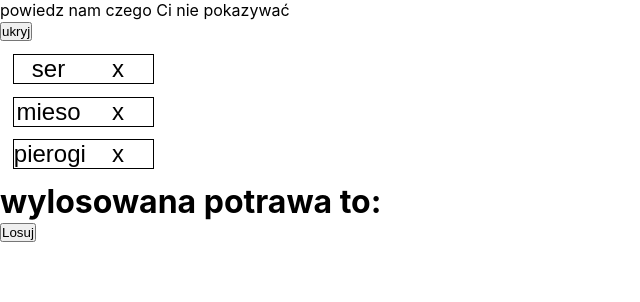
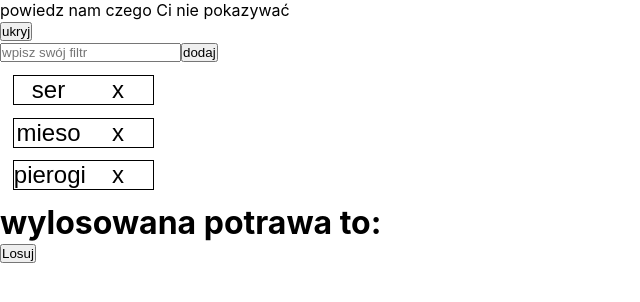
Before and after one commit to atrykp/what-s-for-dinner-react-app, a React (Create React App) app: page / in a window 1280 px wide. Both pictures are taken after a click on the button "rozwiń". Shown: the top 302 px of the page, without its empty margins (0-640 px from the left). Built offline with nearby package versions, Linux system fonts and the light colour scheme.

Commit message:
add new form with input to add filters in FilterArr.js

```diff
--- a/src/pages/App.js
+++ b/src/pages/App.js
@@ -26,19 +26,22 @@ let mainArr = [
 ];
 function App() {
   const [allDishes, setAllDishes] = useState(mainArr);
-  const [userDishes, setUserDishes] = useState("");
+  const [userDishes, setUserDishes] = useState(null);
   const [filterSection, setFilterSection] = useState(false);
   console.log(userDishes);
 
   const showFilterArr = () => {
     setFilterSection((prevValue) => !prevValue);
   };
+  const updateUserDishes = (arr) => {
+    setUserDishes(arr);
+  };
 
   const fileterSection = filterSection && (
     <FilterArr
       userDishes={userDishes}
       allDishes={allDishes}
-      setUserDishes={setUserDishes}
+      updateUserDishes={updateUserDishes}
     />
   );
   return (
--- a/src/pages/FileterArr.js
+++ b/src/pages/FileterArr.js
@@ -1,7 +1,8 @@
 import React, { useState } from "react";
 import Filter from "../components/Filter";
 
-const FileterArr = ({ userDishes, allDishes, setUserDishes }) => {
+const FileterArr = ({ userDishes, allDishes, updateUserDishes }) => {
+  const [filterName, setFilterName] = useState("");
   const [filter, setFileter] = useState([
     { name: "ser", active: false, id: 1 },
     { name: "mieso", active: false, id: 2 },
@@ -19,12 +20,13 @@ const FileterArr = ({ userDishes, allDishes, setUserDishes }) => {
         checked ? element.skladniki !== value : element
       );
       setCustomedArr(newArr);
+      updateUserDishes(newArr);
     } else {
       let arr = [...allDishes];
       let dish = arr.filter((element) => element.skladniki === value);
       setCustomedArr([...dish, ...customedArr]);
+      updateUserDishes([...dish, ...customedArr]);
     }
-    setUserDishes(customedArr);
   };
   const changeFilterActivity = (id) => {
     let filters = [...filter];
@@ -33,6 +35,20 @@ const FileterArr = ({ userDishes, allDishes, setUserDishes }) => {
     handleChange(filters[elementId]);
     setFileter(filters);
   };
+  const addNewFilter = (e) => {
+    e.preventDefault();
+    const newFilter = {
+      name: filterName,
+      active: true,
+      id: Math.floor(Math.random() * 123),
+    };
+    setFileter([newFilter, ...filter]);
+    setFilterName("");
+  };
+  const handleInputValue = (e) => {
+    const value = e.target.value;
+    setFilterName(value);
+  };
   const filterArr = filter.map((element) => (
     <Filter
       filter={element}
@@ -40,7 +56,20 @@ const FileterArr = ({ userDishes, allDishes, setUserDishes }) => {
       key={element.id}
     />
   ));
-  return <>{filterArr}</>;
+  return (
+    <>
+      <form action="" onSubmit={addNewFilter}>
+        <input
+          type="text"
+          placeholder={"wpisz swój filtr"}
+          onChange={handleInputValue}
+          value={filterName}
+        />
+        <button onSubmit={addNewFilter}>dodaj</button>
+      </form>
+      {filterArr}
+    </>
+  );
 };
 
 export default FileterArr;
```
Also changed, not shown: 1 other file (tests, documents, lock files or other folders).
